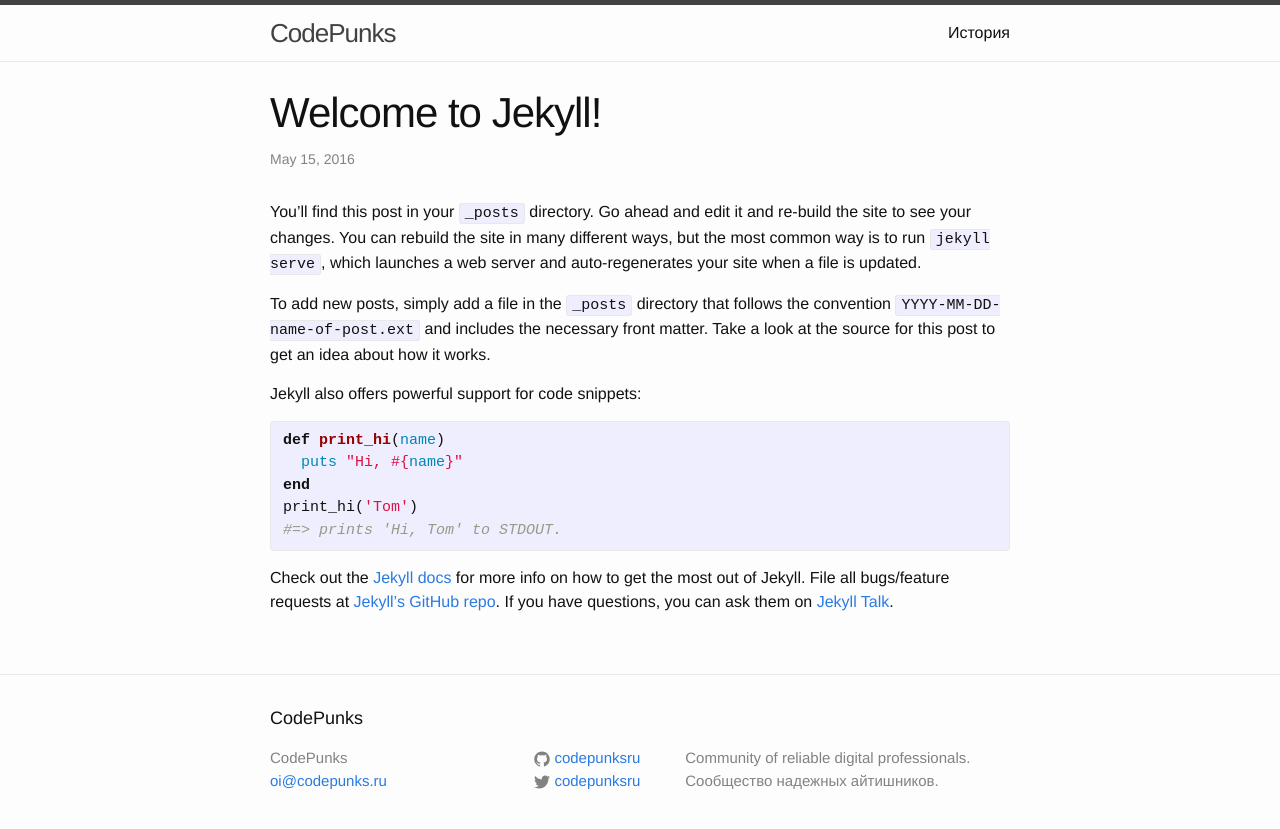
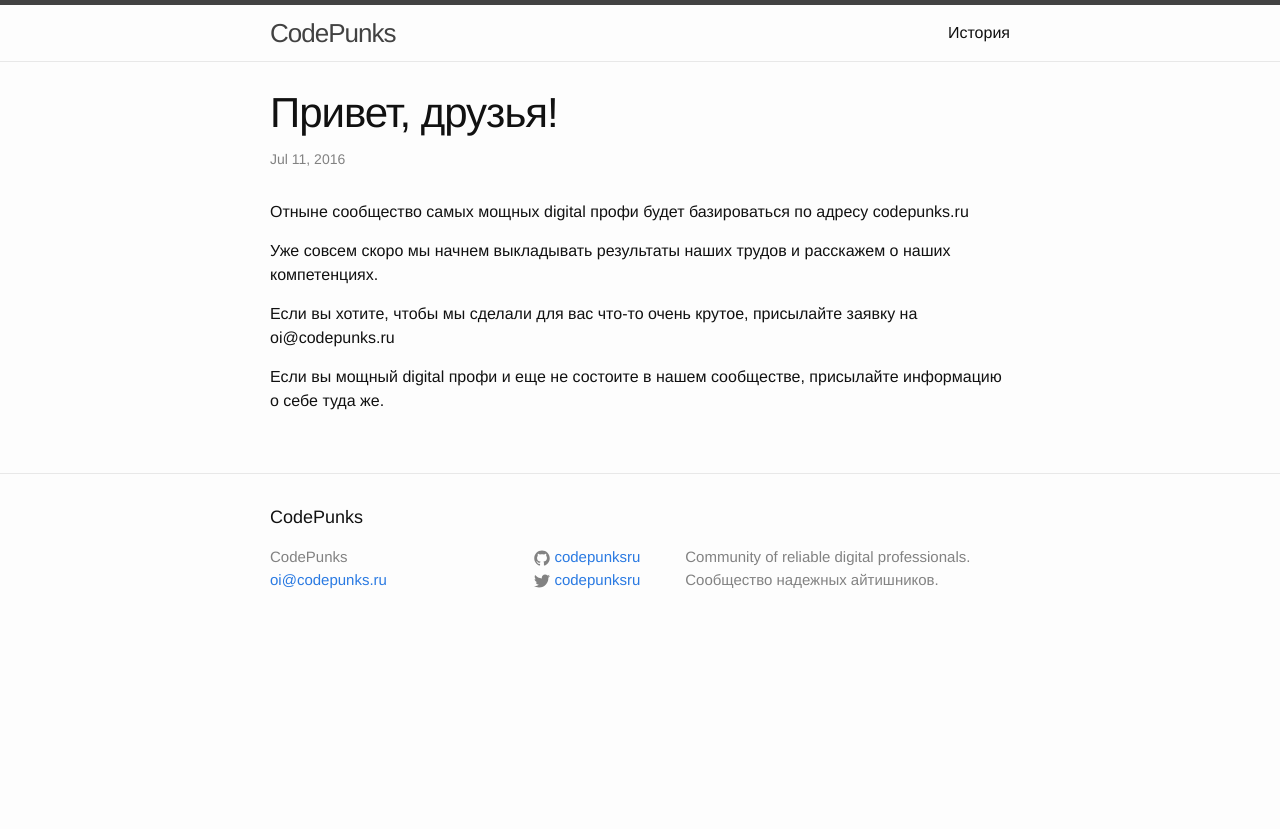
Before and after one commit to codepunksru/codepunksru.github.io, a Jekyll site: the page built from _posts/2016-05-15-welcome-to-jekyll.markdown, in a window 1280 px wide. Shown: the top 829 px of the page. Built offline with Jekyll 4.4.1, drawn with Linux system fonts in a browser that asks for light colours.

Commit message:
Post #1
Iteration #1

```diff
--- a/_posts/2016-05-15-welcome-to-jekyll.markdown
+++ b/_posts/2016-05-15-welcome-to-jekyll.markdown
@@ -1,25 +1,13 @@
 ---
 layout: post
-title:  "Welcome to Jekyll!"
-date:   2016-05-15 20:12:50 +0300
-categories: jekyll update
+title:  "Привет, друзья!"
+date:   2016-07-11 19:34:50 +0300
+categories: результаты
 ---
-You’ll find this post in your `_posts` directory. Go ahead and edit it and re-build the site to see your changes. You can rebuild the site in many different ways, but the most common way is to run `jekyll serve`, which launches a web server and auto-regenerates your site when a file is updated.
+Отныне сообщество самых мощных digital профи будет базироваться по адресу codepunks.ru
 
-To add new posts, simply add a file in the `_posts` directory that follows the convention `YYYY-MM-DD-name-of-post.ext` and includes the necessary front matter. Take a look at the source for this post to get an idea about how it works.
+Уже совсем скоро мы начнем выкладывать результаты наших трудов и расскажем о наших компетенциях.
 
-Jekyll also offers powerful support for code snippets:
+Если вы хотите, чтобы мы сделали для вас что-то очень крутое, присылайте заявку на oi@codepunks.ru
 
-{% highlight ruby %}
-def print_hi(name)
-  puts "Hi, #{name}"
-end
-print_hi('Tom')
-#=> prints 'Hi, Tom' to STDOUT.
-{% endhighlight %}
-
-Check out the [Jekyll docs][jekyll-docs] for more info on how to get the most out of Jekyll. File all bugs/feature requests at [Jekyll’s GitHub repo][jekyll-gh]. If you have questions, you can ask them on [Jekyll Talk][jekyll-talk].
-
-[jekyll-docs]: http://jekyllrb.com/docs/home
-[jekyll-gh]:   https://github.com/jekyll/jekyll
-[jekyll-talk]: https://talk.jekyllrb.com/
+Если вы мощный digital профи и еще не состоите в нашем сообществе, присылайте информацию о себе туда же.
```
